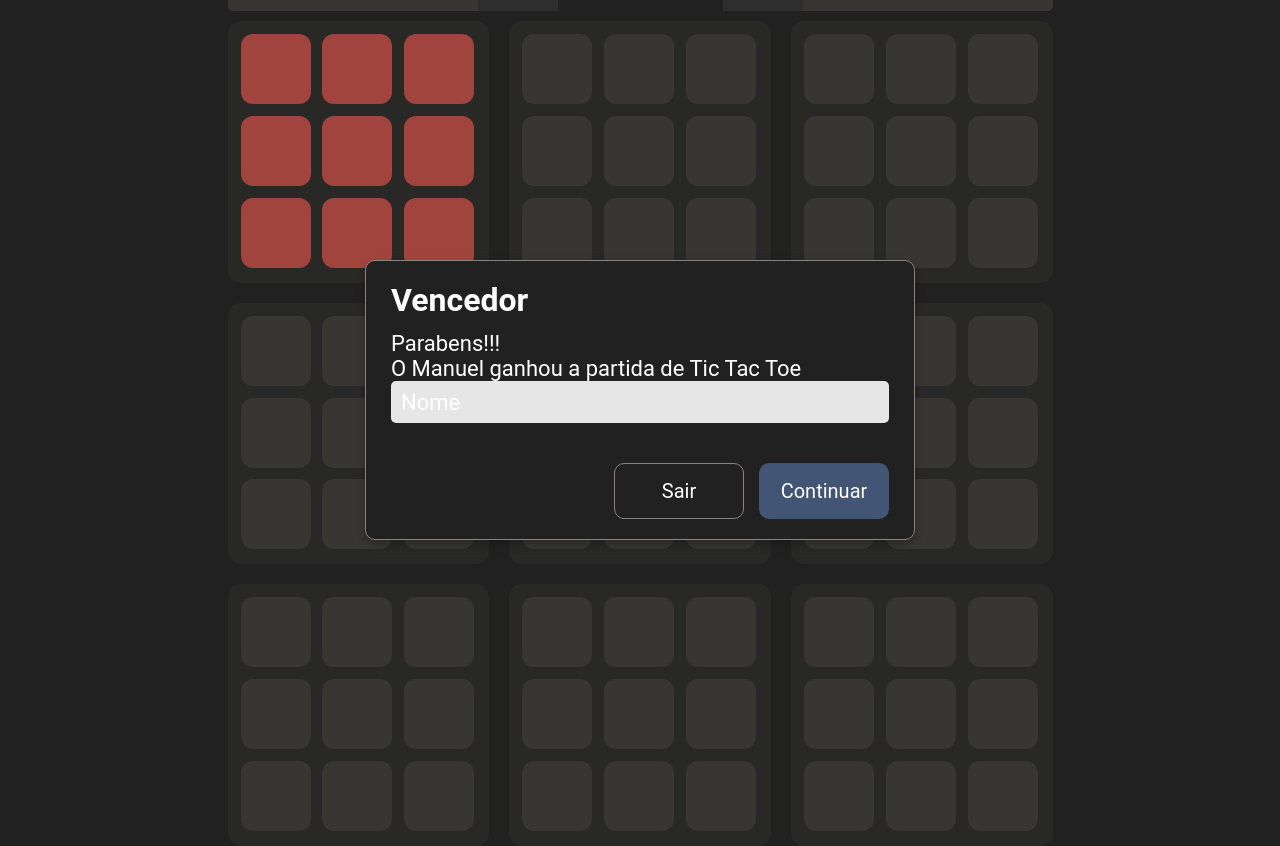
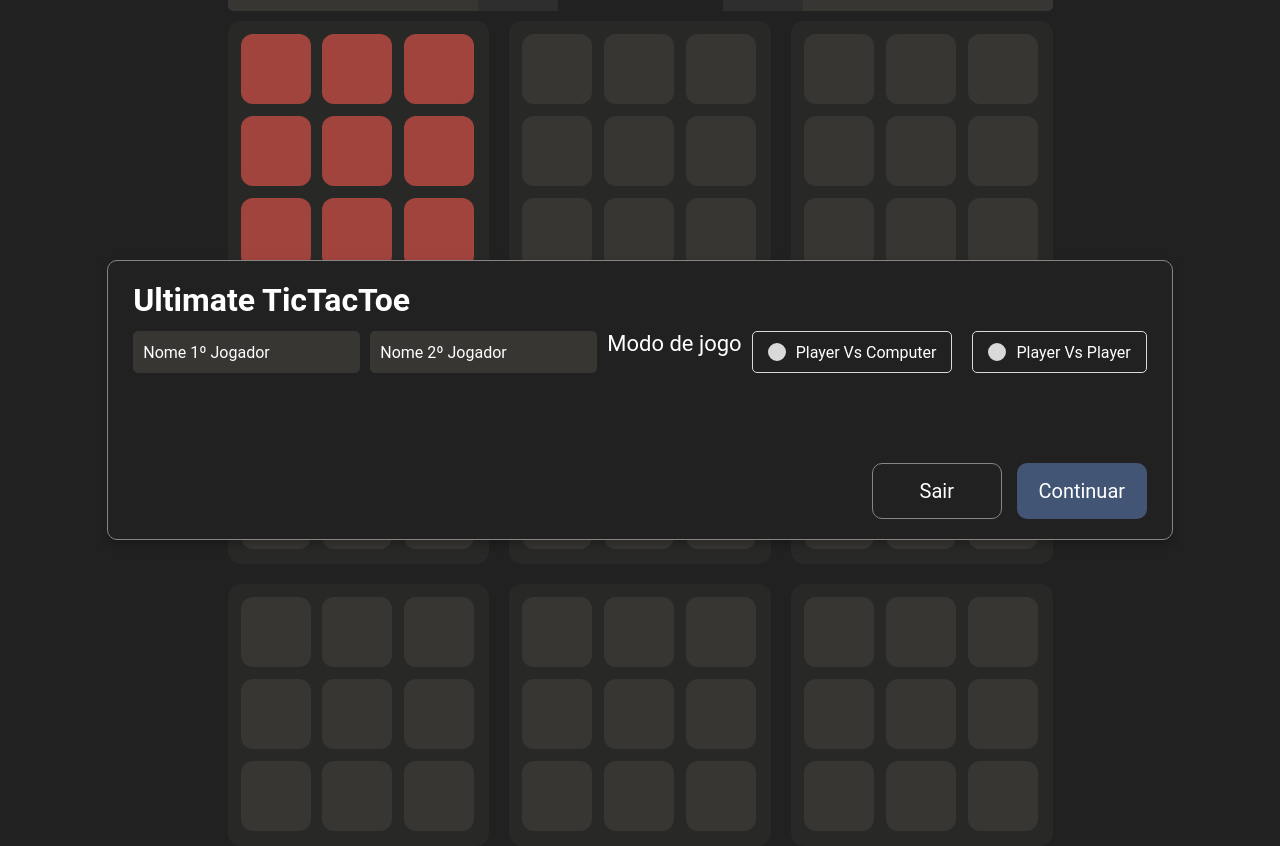
Before and after one commit to Rreis019/TrabalhoPraticoLS-UltimateTicTacToe, a React (Vite) app: page / in a window 1280 px wide. Built offline with nearby package versions, Linux system fonts and the light colour scheme.

Commit message:
Built RadioButtonGroup component for initial menu.:lipstick:

```diff
--- a/src/App.jsx
+++ b/src/App.jsx
@@ -4,11 +4,11 @@ import Celula from "./assets/Celula";
 
 
 import InputFadeUp from "./assets/InputFadeUp";
+import RadioPicker from "./assets/RadioPicker";
+
 import './app.css'
 import React, { useState } from 'react';
 
-
-import ButtonSwipe from "./assets/ButtonSwipe";
 
 import Modal from "./assets/Modal";
 
@@ -86,16 +86,43 @@ function App() {
     }
   });
 
+  const inputStyle = {
+    backgroundColor: "#373633",
+    color: "white"
+  };
 
+
+  const menuStyle = {
+     gap:"10px",
+     display:"flex"
+  };
 
 
 
   return(
     <div className="app">
+
+      {/*
       <Modal title="Vencedor" buttonOk buttonCancel >
         <p>Parabens!!!</p>
         <p>O Manuel ganhou a partida de Tic Tac Toe</p>
-        <InputFadeUp title="Nome"></InputFadeUp>
+        </Modal>
+      */}
+
+      <Modal  title="Ultimate TicTacToe" buttonOk buttonCancel >
+        <div style={menuStyle}>
+          <InputFadeUp style={inputStyle}  title="Nome 1º Jogador"></InputFadeUp>
+          <InputFadeUp style={inputStyle} title="Nome 2º Jogador"></InputFadeUp>
+
+          <p>Modo de jogo</p>
+          <RadioPicker
+            name="GameMode"
+            options={[
+              { name: "Player Vs Computer", value: "PvC" },
+              { name: "Player Vs Player", value: "PvP" },
+            ]}
+          />
+        </div>
       </Modal>
       <div className="container">
         <ScorePanel/>
--- a/src/assets/InputFadeUp.css
+++ b/src/assets/InputFadeUp.css
@@ -25,6 +25,7 @@
     pointer-events: none;
     transition: all 200ms ease;
     text-align: left;
+    font-size: 16px;
 }
 
 .InputFadeUp input:focus + span,
--- a/src/assets/InputFadeUp.jsx
+++ b/src/assets/InputFadeUp.jsx
@@ -4,8 +4,8 @@ import React from 'react';
 import './InputFadeUp.css';
 function InputFadeUp({ className = '', ...rest }) {
     return (
-        <div className={`InputFadeUp ${className}`} {...rest}>
-            <input required />
+        <div className={`InputFadeUp ${className}`}>
+            <input required  {...rest}/>
             <span>{rest.title}</span>
         </div>
     );
--- a/src/assets/Modal.jsx
+++ b/src/assets/Modal.jsx
@@ -1,8 +1,10 @@
 
 import { FontAwesomeIcon } from '@fortawesome/react-fontawesome'
 import { faTimes } from '@fortawesome/free-solid-svg-icons';
+import ButtonSwipe from "./ButtonSwipe";
 import './Modal.css'
-import ButtonSwipe from "./ButtonSwipe";
+
+
 function Modal(props)
 {
     //title
--- /dev/null
+++ b/src/assets/RadioPicker.css
@@ -0,0 +1,46 @@
+.radio-group-1 {
+    display: flex;
+    gap: 20px;
+    font-size: 16px;
+  }
+
+.radio-group-1 label {
+    display: flex;
+    align-items: center;
+    gap: 10px;
+    border: 1px solid;
+    background-color: transparent;
+    border-color: rgb(217, 217, 217);
+    padding-inline: 15px;
+    padding-block: 10px;
+    border-radius: 5px;
+    transition: background-color 0.3s ease;
+    cursor: pointer;
+}
+
+
+
+.radio-group-1 input[type="radio"] {
+    display: none;
+}
+
+.radio-group-1 label::before {
+    display: block;
+    content: "";
+    width: 12px;
+    height: 12px;
+    background: rgb(217, 217, 217);
+    border: 3px solid rgb(217, 217, 217);
+    border-radius: 50%;
+}
+
+.radio-group-1 .checked::before {
+    border: 3px solid white;
+    background: rgb(67, 85, 116);
+}
+
+.radio-group-1 .checked {
+    background-color: rgb(67, 85, 116);
+    color: white;
+    border-color: rgb(67, 85, 116);
+}
--- /dev/null
+++ b/src/assets/RadioPicker.jsx
@@ -0,0 +1,31 @@
+import React, { useState } from "react";
+import "./RadioPicker.css";
+
+function RadioPicker({ name, options }) {
+  const [selectedOption, setSelectedOption] = useState("");
+
+  const handleOptionChange = (event) => {
+    setSelectedOption(event.target.value);
+    console.log(event.target.value);
+  };
+
+  return (
+    <div className="radio-group-1">
+      {options.map((option) => (
+        <label    htmlFor={option.value}  className={selectedOption === option.value ? "checked": ""} key={option.value} >
+          <input
+            type="radio"
+            value={option.value}
+            name={name}
+            checked={selectedOption === option.value}
+            onChange={handleOptionChange}
+            id={option.value}
+          />
+          {option.name}
+        </label>
+      ))}
+    </div>
+  );
+}
+
+export default RadioPicker;
```
